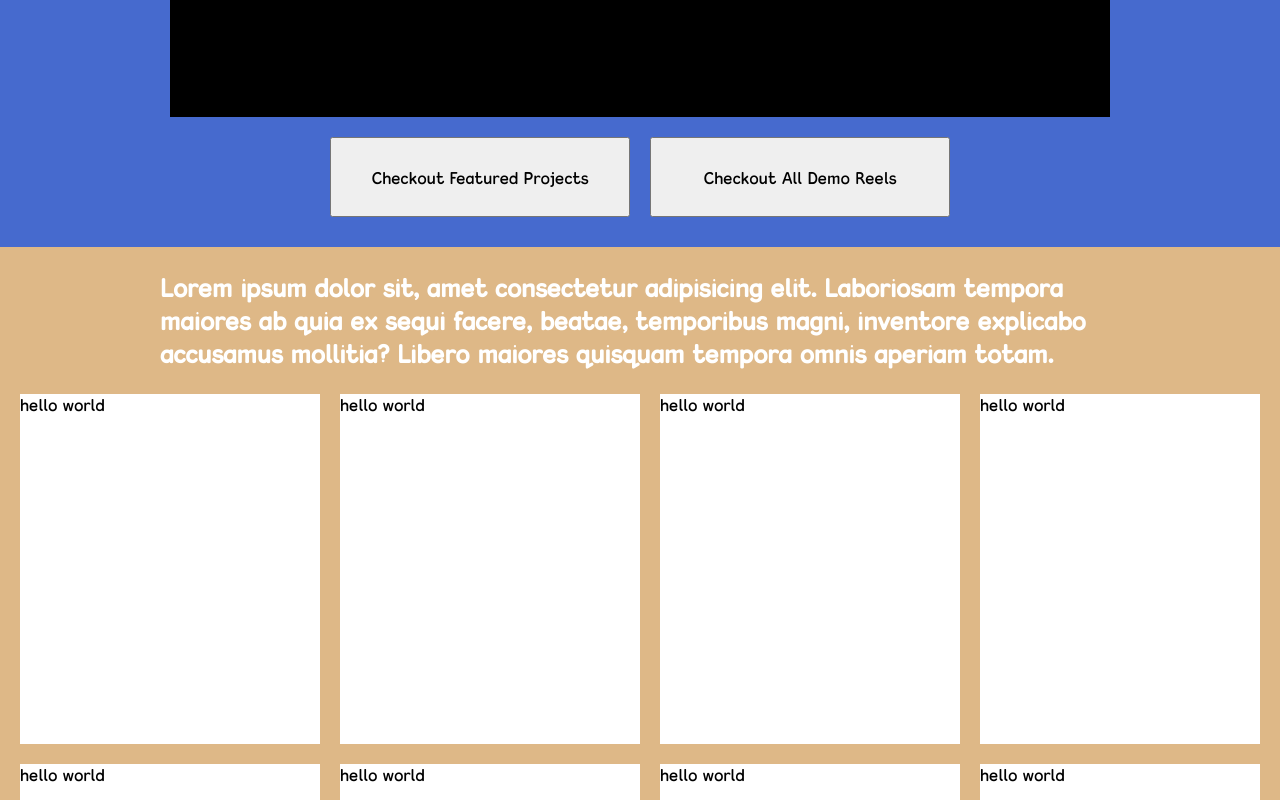
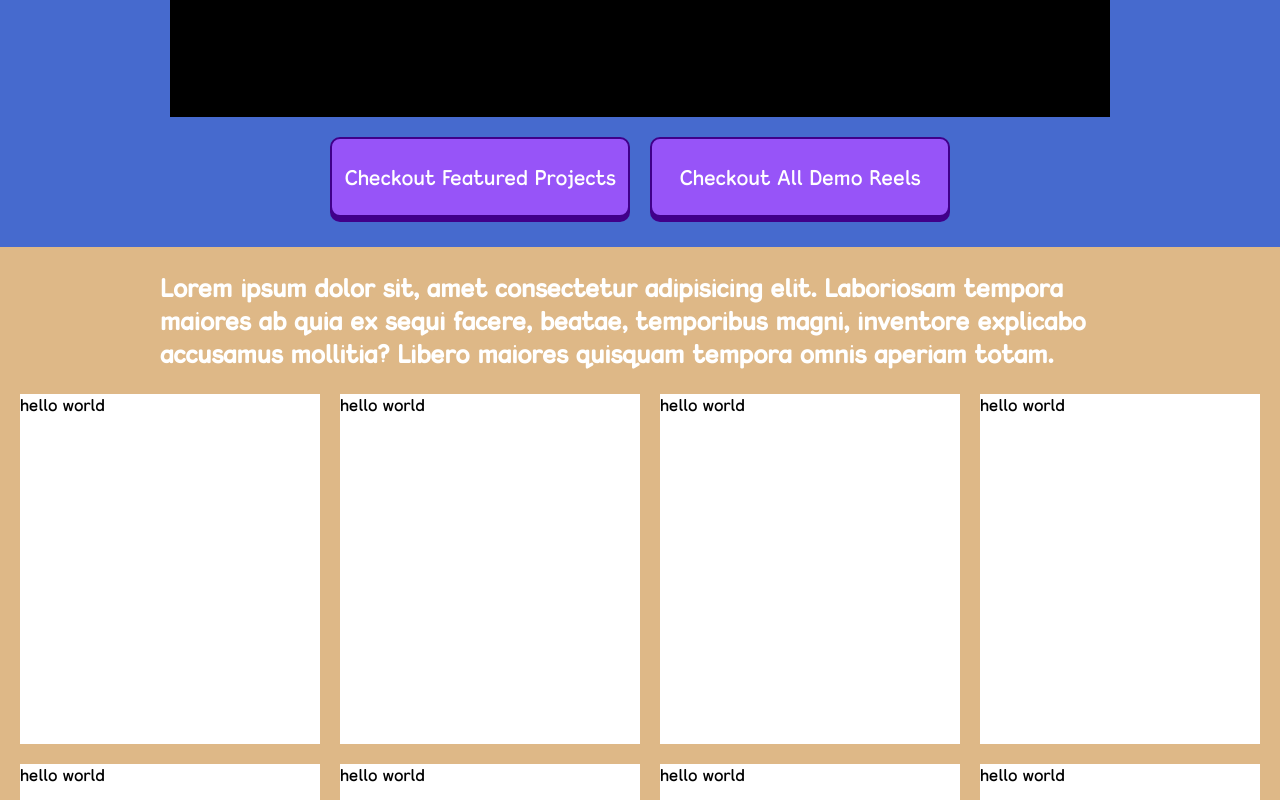
Before and after one commit to MrAngalo/Portfolio-Website, an Angular app: page /home in a window 1280 px wide. Shown: the part 740-1540 px from the top of the page. Built offline with nearby package versions, Linux system fonts and the light colour scheme.

Commit message:
added button styling

```diff
--- a/src/styles.scss
+++ b/src/styles.scss
@@ -49,6 +49,12 @@ a {
 
 button {
     font: inherit;
+    font-size: 20px;
+    background: $color-accent;
+    color: $color-text;
+    border: 2px solid $color-primary;
+    box-shadow: 0px 5px $color-primary;
+    border-radius: 10px;
 }
 
 // Titles
```
